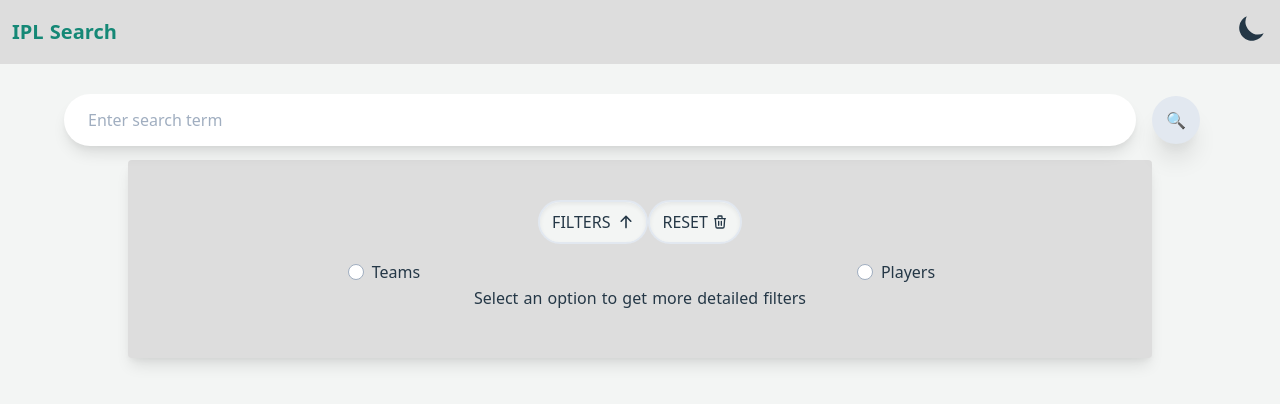
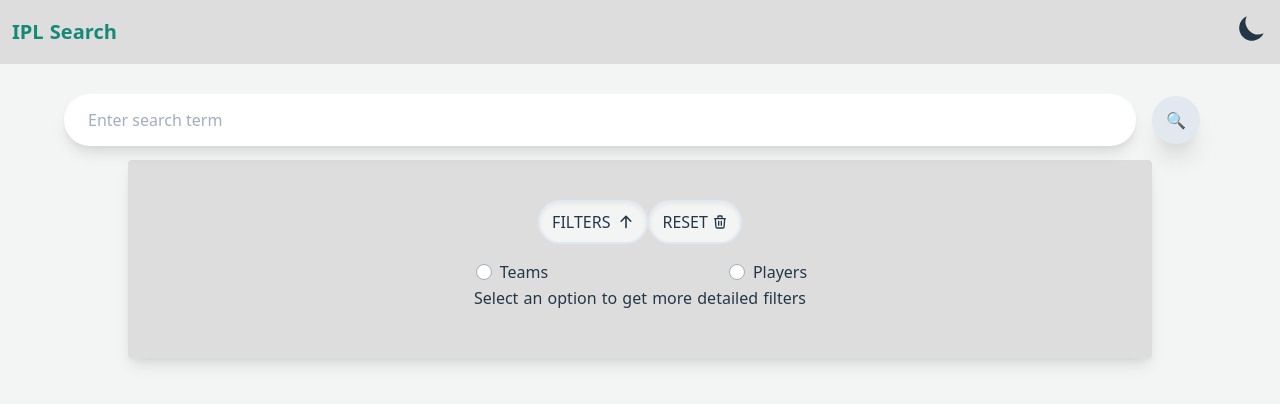
Before and after one commit to sadn1ck/frontend-task-atlan, a Nuxt app: page /search in a window 1280 px wide. Shown: the top 404 px of the page. Built offline with nearby package versions, Linux system fonts and the light colour scheme.

Commit message:
- fix: alignment issue in filters
Signed-off-by: Anik Das <anikdas0811@gmail.com>

```diff
--- a/components/Filters.vue
+++ b/components/Filters.vue
@@ -1,5 +1,5 @@
 <template>
-  <div class="py-2">
+  <div class="py-2 w-full md:w-1/2 mx-auto">
     <div class="mt-2 flex">
       <div class="flex-1">
         <label class="inline-flex items-center">
--- a/components/filters/PlayerFilters.vue
+++ b/components/filters/PlayerFilters.vue
@@ -1,5 +1,5 @@
 <template>
-  <div class="w-full md:w-1/2">
+  <div>
     <div class="py-2">Player Filters</div>
     <div class="py-2">
       <label for="height py-2">
```
